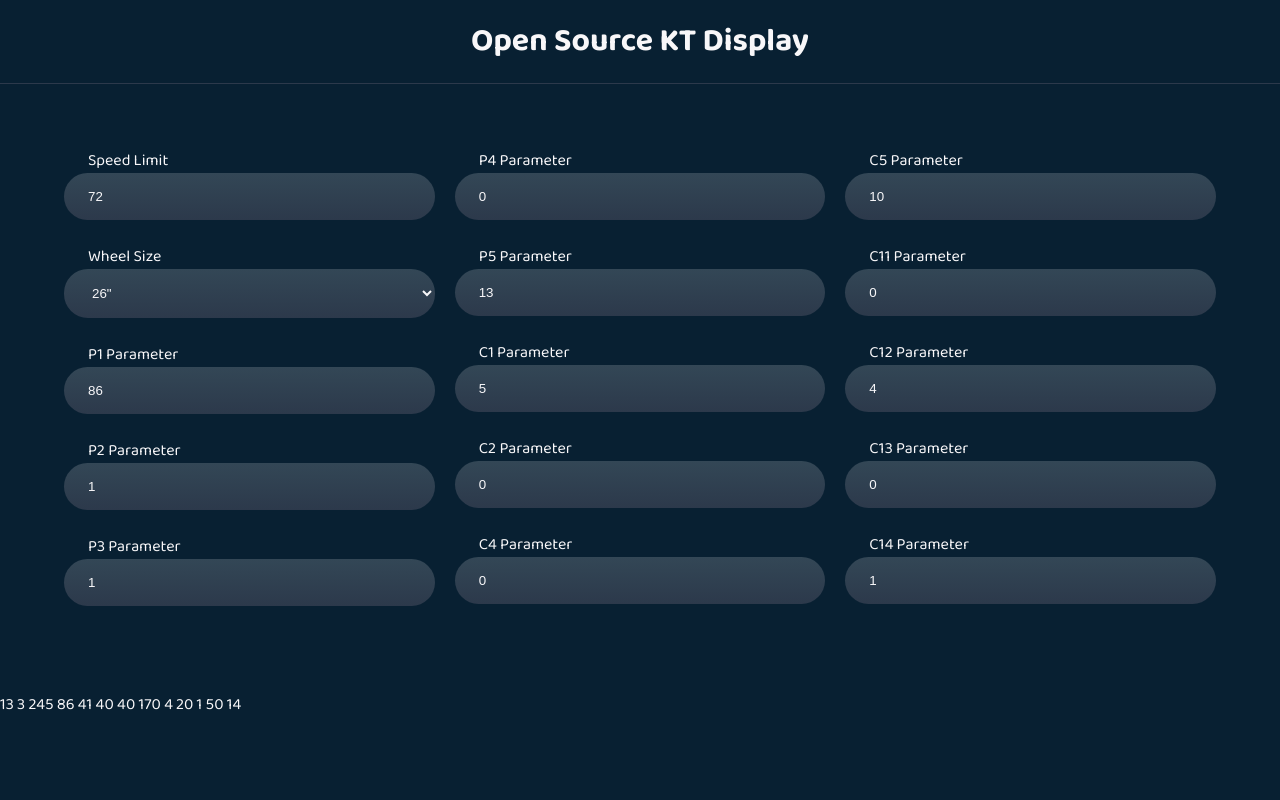
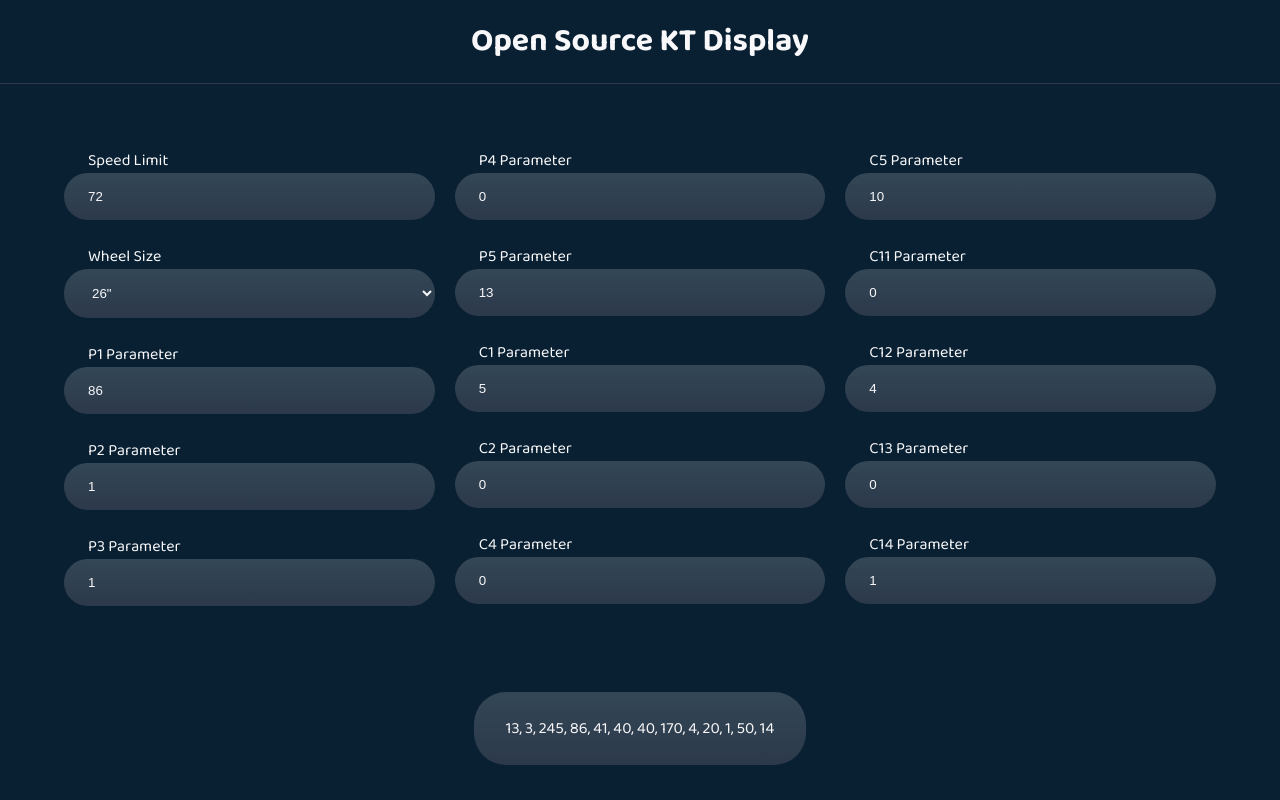
Before and after one commit to dkomeza/open-source-kt-display, a React (Create React App) app in the folder prototype/web-parameters-calculator/: page / in a window 1280 px wide. Built offline with nearby package versions, Linux system fonts and the light colour scheme; the HTML template or start-up script is replaced by a standard one.

Commit message:
Added copy functionality

```diff
--- a/prototype/web-parameters-calculator/src/App.tsx
+++ b/prototype/web-parameters-calculator/src/App.tsx
@@ -1,9 +1,10 @@
-import React, { useEffect, useRef, useState } from 'react';
+import React, { MouseEventHandler, useEffect, useRef, useState } from 'react';
 import './scss/style.scss'
 
 function App() {
   const [code, setCode] = useState<number[] | null>([0, 0, 0, 0, 0, 0, 0, 0, 0, 0, 0, 0, 0])
   const [c4check, setC4check] = useState<number>(0)
+  const [copied, setCopied] = useState(false)
   const refList: any = {"speed": useRef<HTMLInputElement | null>(null), "wheel-size": useRef<HTMLInputElement | null>(null), "p1": useRef<HTMLInputElement | null>(null), "p2": useRef<HTMLInputElement | null>(null), "p3": useRef<HTMLInputElement | null>(null), "p4": useRef<HTMLInputElement | null>(null), "p5": useRef<HTMLInputElement | null>(null), "c1": useRef<HTMLInputElement | null>(null), "c2": useRef<HTMLInputElement | null>(null), "c4": useRef<HTMLInputElement | null>(null), "c4-secondary": useRef<HTMLInputElement | null>(null), "c5": useRef<HTMLInputElement | null>(null), "c11": useRef<HTMLInputElement | null>(null), "c12": useRef<HTMLInputElement | null>(null), "c13": useRef<HTMLInputElement | null>(null), "c14": useRef<HTMLInputElement | null>(null)}
 
   // useEffect(() => {
@@ -16,6 +17,14 @@ function App() {
   useEffect(() => {
     handleInput()
   }, [])
+
+  function copyCode(e: any) {
+    navigator.clipboard.writeText(e.target.innerText);
+    setCopied(true);
+    window.setTimeout(() => {
+      setCopied(false);
+    }, 2000)
+  }
 
   function handleInput() {
     setC4check(Number(refList["c4"].current?.value))
@@ -95,7 +104,7 @@ function App() {
         <section>
           <form onInput={handleInput}>
             <span><label htmlFor='speed'>Speed Limit</label><input id='speed' type={"number"} defaultValue={72} min={10} max={72} ref={refList["speed"]} /></span>
-            <span><label htmlFor='wheel-size'>Wheel Size</label><select id='wheel-size' ref={refList["wheel-size"]} >
+            <span><label htmlFor='wheel-size'>Wheel Size</label><select id='wheel-size' ref={refList["wheel-size"]} defaultValue={20} >
               <option value={22}>05"</option>
               <option value={18}>06"</option>
               <option value={10}>08"</option>
@@ -107,7 +116,7 @@ function App() {
               <option value={8}>20"</option>
               <option value={12}>23"</option>
               <option value={16}>24"</option>
-              <option selected value={20}>26"</option>
+              <option value={20}>26"</option>
               <option value={24}>700C</option>
               <option value={24}>27.5"</option>
               <option value={28}>28"</option>
@@ -134,7 +143,12 @@ function App() {
             <span><label htmlFor='C13'>C13 Parameter</label><input id='C13' type={"number"} defaultValue={0} min={0} max={5} ref={refList["c13"]} /></span>
             <span><label htmlFor='C14'>C14 Parameter</label><input id='C14' type={"number"} defaultValue={1} min={1} max={3} ref={refList["c14"]} /></span>
           </form>
-          <div>{ code?.join(" ") }</div>
+          <div className='code' onClick={(e) => copyCode(e)}>{ code?.join(", ") }
+
+          </div>
+          {copied &&
+            <span className='copied'>Code copied to clipboard</span>
+          }
         </section>
       </main>
     </div>
--- a/prototype/web-parameters-calculator/src/scss/components/_form.scss
+++ b/prototype/web-parameters-calculator/src/scss/components/_form.scss
@@ -42,3 +42,27 @@ form {
     //     -moz-appearance: textfield;
     // }
 }
+
+.code {
+    margin: 0 auto;
+    width: max-content;
+    padding: 24px 32px;
+    background: linear-gradient(0deg, $accent-main, $accent-secondary);
+    border: none;
+    outline: none;
+    border-radius: 32px;
+    color: $font-color;
+    cursor: pointer;
+}
+
+.copied {
+    margin: 8px auto;
+    display: block ;
+    width: max-content;
+    background: linear-gradient(0deg, $accent-main, $accent-secondary);
+    padding: 8px 16px;
+    border: none;
+    outline: none;
+    border-radius: 32px;
+    color: $font-color;
+}
```
